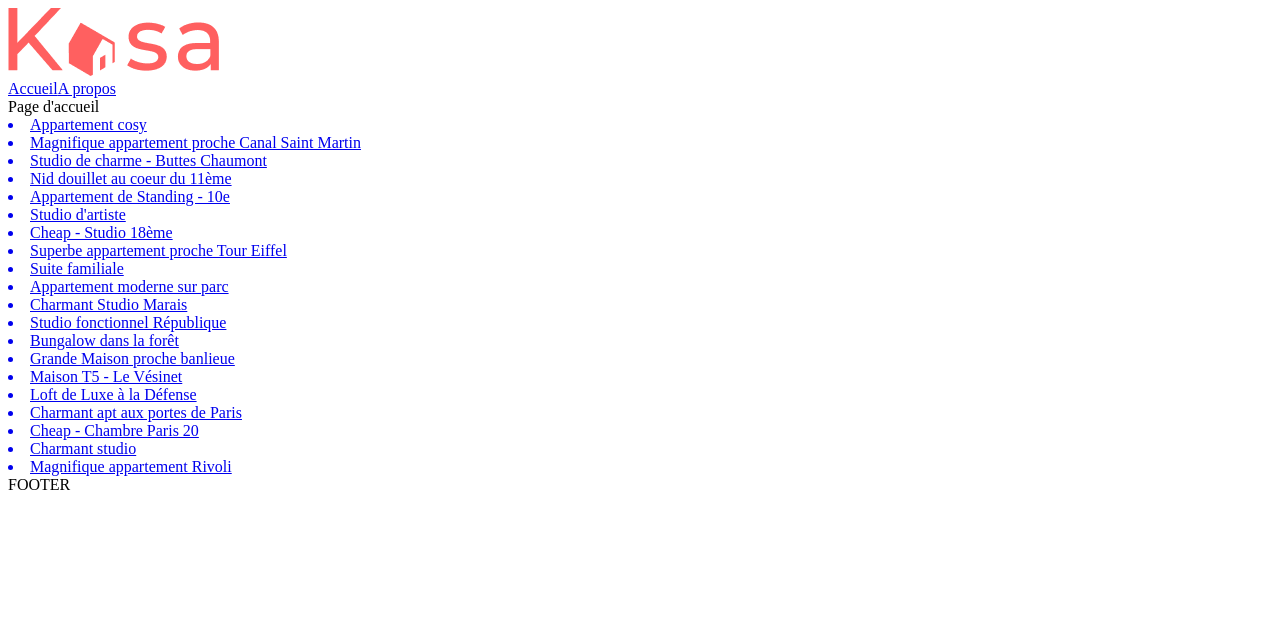
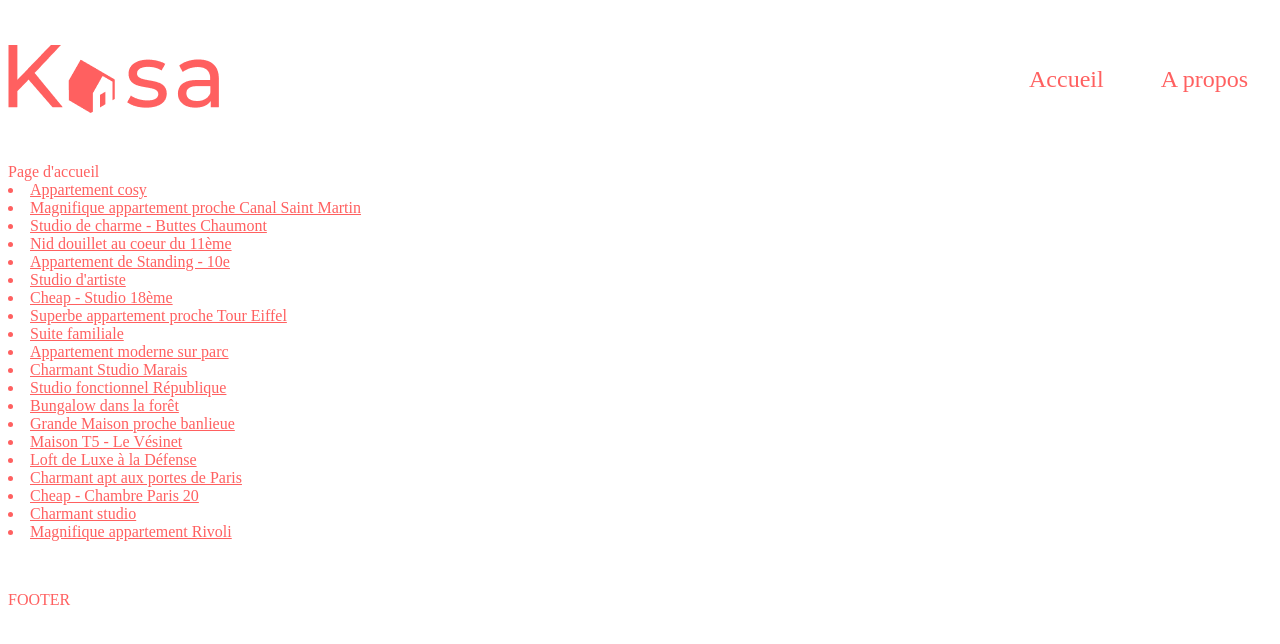
Before and after one commit to tthiberge/kasa-theo, a React (Create React App) app: page / in a window 1280 px wide. Shown: the top 644 px of the page. Built offline with nearby package versions, Linux system fonts and the light colour scheme.

Commit message:
some design

```diff
--- a/src/App.scss
+++ b/src/App.scss
@@ -1,3 +1,43 @@
+* {
+  font-family: Montserrat;
+  color: #FF6060;
+}
+
+header {
+  display: flex;
+  width: 100%;
+  justify-content: space-between;
+  align-items: center;
+  margin-top: 45px;
+  margin-bottom: 50px;
+  max-width: 1240px;
+
+}
+
+footer {
+  margin-top: 50px;
+}
+
 .logo {
   height: 68px;
 }
+
+.navbar {
+  display: flex;
+  justify-content: space-between;
+  align-items: center;
+  gap: 57px;
+
+  .nav-item {
+    text-decoration: none;
+    text-align: right;
+    font-size: 24px;
+    font-style: normal;
+    font-weight: 500;
+    line-height: 142.6%; /* 34.224px */
+
+    &:focus {
+      text-decoration: underline;
+    }
+  }
+}
--- a/src/components/Footer.jsx
+++ b/src/components/Footer.jsx
@@ -1,7 +1,7 @@
 
 function Footer() {
     return (
-        <div> FOOTER </div>
+        <footer> FOOTER </footer>
     )
 }
 
--- a/src/components/Header.jsx
+++ b/src/components/Header.jsx
@@ -5,11 +5,10 @@ function Header() {
     return (
         <header>
           <img src={logo} alt="logo kasa" className="logo" />
-        <nav className="navbar">
-            <Link to="/">Accueil</Link>
-            <Link to="/about">A propos</Link>
-        </nav>
-
+          <nav className="navbar">
+              <Link to="/" className="nav-item">Accueil</Link>
+              <Link to="/about" className="nav-item">A propos</Link>
+          </nav>
         </header>
     )
 }
```
